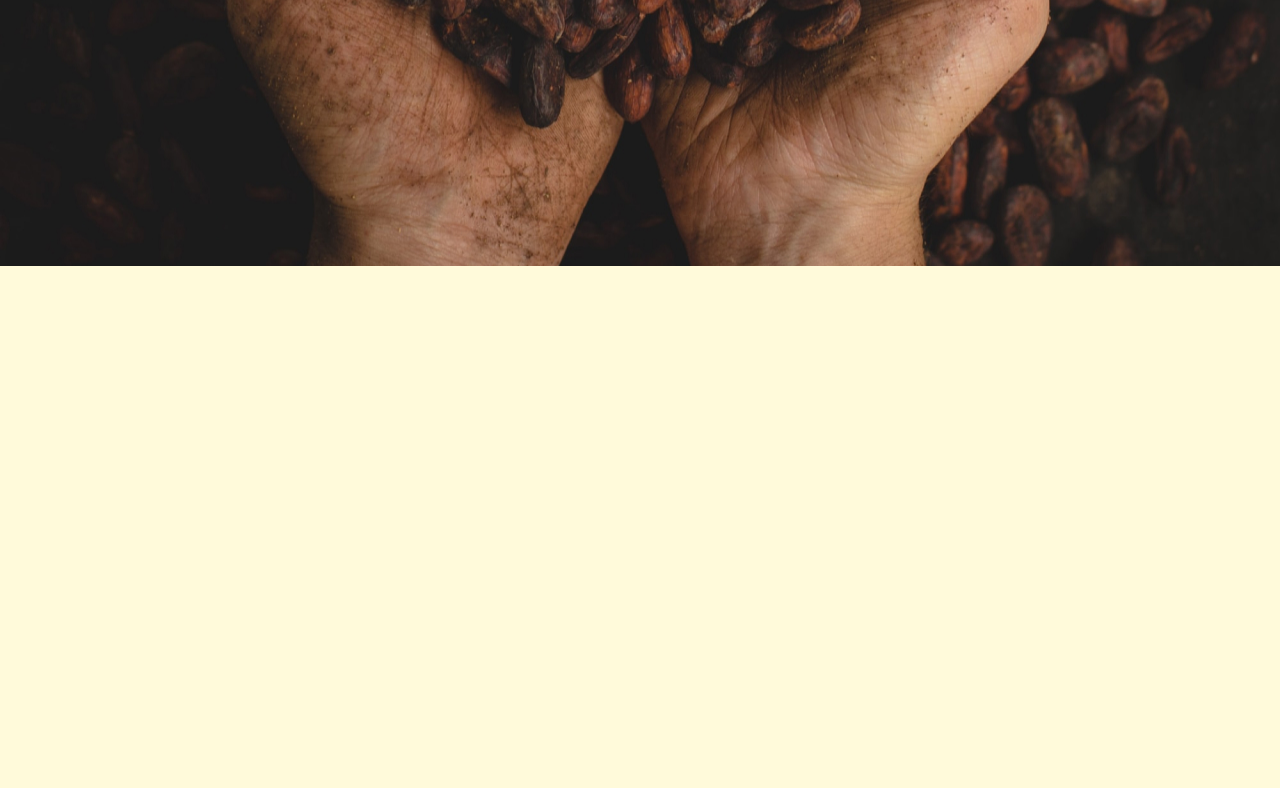
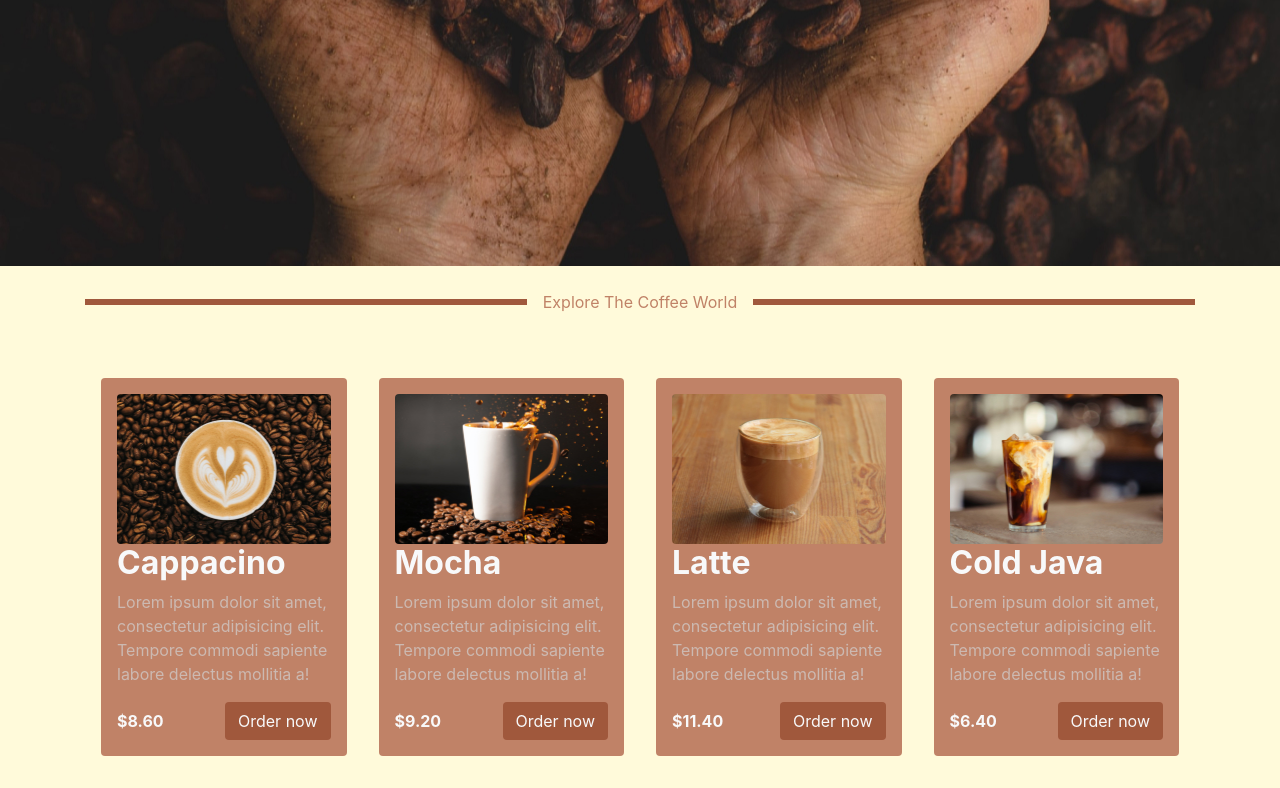
Before and after one commit to rpcamargo/coffeeWebsite, a plain HTML site: page index.html in a window 1280 px wide. Shown: the part 534-1322 px from the top of the page. Before the commit the page ends 800 px from the top, so only its background shows below. Drawn offline with nearby package versions, Linux system fonts and the light colour scheme.

Commit message:
Feat: add section 2

```diff
--- a/assets/css/style.css
+++ b/assets/css/style.css
@@ -69,3 +69,43 @@ border-radius: 18px;
     border: 3px solid var(--color-secondary);
     height: 0;
 }
+.section--two-cards-item {
+    margin-left: 5px;
+}
+
+.img-1 {
+    background-image: url(/assets/images/card1.jpg);
+    background-size: cover;
+    background-repeat: no-repeat;
+    background-position: center;
+    min-height: 150px;
+    width: 100%;
+
+}
+.img-2 {
+    background-image: url(/assets/images/card2.jpg);
+    background-size: cover;
+    background-repeat: no-repeat;
+    background-position: center;
+    min-height: 150px;
+    width: 100%;
+
+}
+.img-3 {
+    background-image: url(/assets/images/card3.jpg);
+    background-size: cover;
+    background-repeat: no-repeat;
+    background-position: center;
+    min-height: 150px;
+    width: 100%;
+
+}
+.img-4 {
+    background-image: url(/assets/images/card4.jpg);
+    background-size: cover;
+    background-repeat: no-repeat;
+    background-position: center;
+    min-height: 150px;
+    width: 100%;
+
+}
--- a/index.html
+++ b/index.html
@@ -18,15 +18,23 @@
             <div class=" color--text">CoffeeName</div>
             <nav class="navbar">
                 <ul class="d-flex justify-content-around section--one-menu">
-                    <a href="#1" class="color--text"><li>Home</li></a>
-                    <a href="#2" class="pl-5 color--text"><li>Explore Us</li></a>
-                    <a href="" class="pl-5 color--text"><li>Brands</li></a>
-                    <a href="" class="pl-5 color--text"><li>Contact us</li></a>
+                    <a href="#1" class="color--text">
+                        <li>Home</li>
+                    </a>
+                    <a href="#2" class="pl-5 color--text">
+                        <li>Explore Us</li>
+                    </a>
+                    <a href="" class="pl-5 color--text">
+                        <li>Brands</li>
+                    </a>
+                    <a href="" class="pl-5 color--text">
+                        <li>Contact us</li>
+                    </a>
                 </ul>
             </nav>
             <div class="">
                 <div class="btn btn-sm color-secondary rounded">Sign up/Login</div>
-                <div class="btn btn-sm color-secondary ml-2 rounded" >
+                <div class="btn btn-sm color-secondary ml-2 rounded">
                     <img class="" height="20px" src="assets/images/apple.svg" alt="Logo da Apple">
                     Get the app
                 </div>
@@ -37,10 +45,78 @@
             <h1 class="color--text font-weight-bold">Power up with coffee</h1>
             <p class="color--text-aux">Start your exciting day with a cup of Brew Coffee</p>
 
-            <div class="btn color--text color--button-gradient pl-4 pr-4 w-50 rounded mt-5">Explore Us</div>
+            <div class="btn color--button-gradient pl-4 pr-4 w-50 rounded mt-5">
+                <a href="#2" class=" color--text">Explore Us</a>
+            </div>
         </div>
     </section>
+    <section id="2" class="m-3"> <!-- INICIO SEÇÃO 2 EXPLORE THE COFFEE -->
+        <div class="container d-flex align-items-center mt-4 mb-5">
+            <div class="bar--secondary w-100"></div>
+            <div class="color-primary--text text-nowrap ml-3 mr-3">Explore The Coffee World</div>
+            <div class="bar--secondary w-100"></div>
+        </div>
 
+
+       <div class="container d-flex"> <!--  ENGLOBA OS CARDS -->
+            <!-- CARD - 1   -->
+        <div class="container section--two-cards-item color-primary w-25 p-3 m-3  rounded">
+            <div class="cards-item-img img-1 rounded"></div>
+            <div class="cards-item-text">
+                <h2 class="font-weight-bold text-light">Cappacino</h2>
+                <p class="color--text-aux">Lorem ipsum dolor sit amet, consectetur adipisicing elit. Tempore commodi
+                    sapiente labore delectus mollitia a!</p>
+            </div>
+            <div class="cards-item-values d-flex justify-content-between align-items-center">
+                <div class="font-weight-bold text-light">$8.60</div>
+                <div class="btn text-light color-secondary rounded">Order now</div>
+            </div>
+        </div>
+        <!-- FIM DO CARD - 1 -->
+        <!-- CARD - 2   -->
+        <div class="container section--two-cards-item color-primary w-25 p-3 m-3 rounded">
+            <div class="cards-item-img img-2 rounded"></div>
+            <div class="cards-item-text">
+                <h2 class="font-weight-bold text-light">Mocha</h2>
+                <p class="color--text-aux">Lorem ipsum dolor sit amet, consectetur adipisicing elit. Tempore commodi
+                    sapiente labore delectus mollitia a!</p>
+            </div>
+            <div class="cards-item-values d-flex justify-content-between align-items-center">
+                <div class="font-weight-bold text-light">$9.20</div>
+                <div class="btn text-light color-secondary rounded">Order now</div>
+            </div>
+        </div>
+        <!-- FIM DO CARD - 2 -->
+        <!-- CARD - 3   -->
+        <div class="container section--two-cards-item color-primary w-25 p-3 m-3 rounded">
+            <div class="cards-item-img img-3 rounded"></div>
+            <div class="cards-item-text">
+                <h2 class="font-weight-bold text-light">Latte</h2>
+                <p class="color--text-aux">Lorem ipsum dolor sit amet, consectetur adipisicing elit. Tempore commodi
+                    sapiente labore delectus mollitia a!</p>
+            </div>
+            <div class="cards-item-values d-flex justify-content-between align-items-center">
+                <div class="font-weight-bold text-light">$11.40</div>
+                <div class="btn text-light color-secondary rounded">Order now</div>
+            </div>
+        </div>
+        <!-- FIM DO CARD - 3 -->
+        <!-- CARD - 4   -->
+        <div class="container section--two-cards-item color-primary w-25 p-3 m-3 rounded">
+            <div class="cards-item-img img-4 rounded"></div>
+            <div class="cards-item-text">
+                <h2 class="font-weight-bold text-light">Cold Java</h2>
+                <p class="color--text-aux">Lorem ipsum dolor sit amet, consectetur adipisicing elit. Tempore commodi
+                    sapiente labore delectus mollitia a!</p>
+            </div>
+            <div class="cards-item-values d-flex justify-content-between align-items-center">
+                <div class="font-weight-bold text-light">$6.40</div>
+                <div class="btn text-light color-secondary rounded">Order now</div>
+            </div>
+        </div>
+        <!-- FIM DO CARD - 4 -->
+       </div>
+    </section><!-- FIM SEÇÃO 2 EXPLORE THE COFFEE WORLD -->
 </body>
 
 </html>
```
